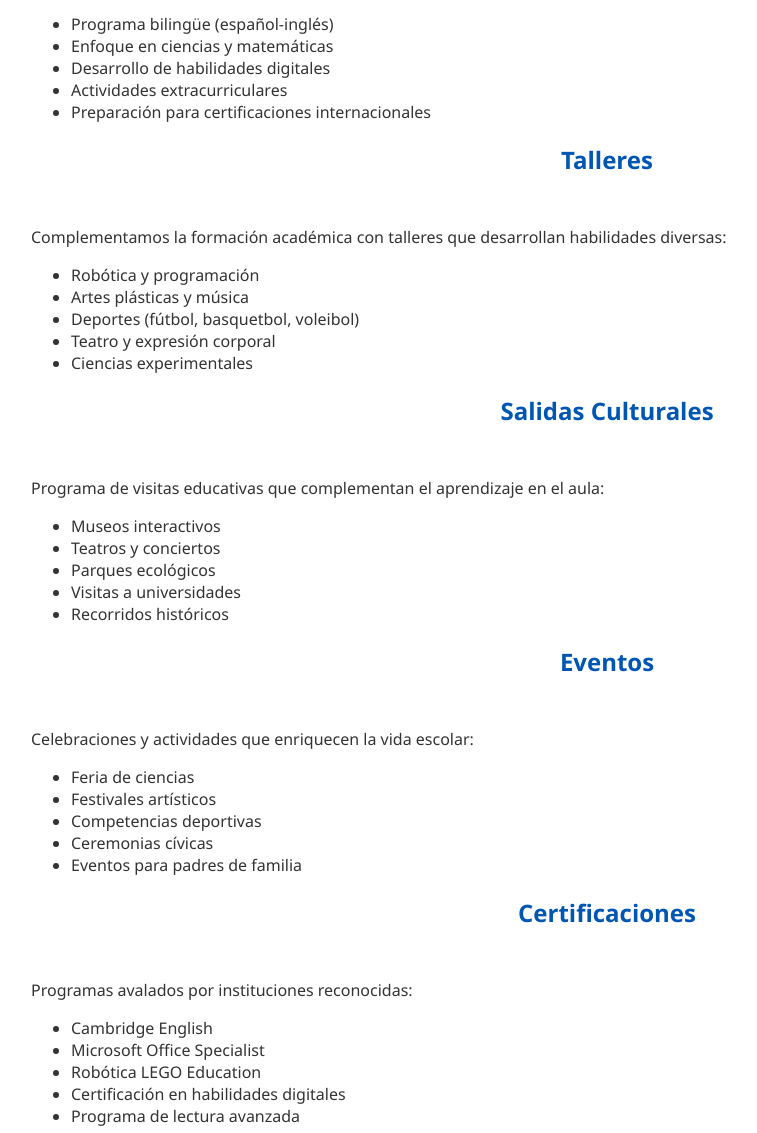
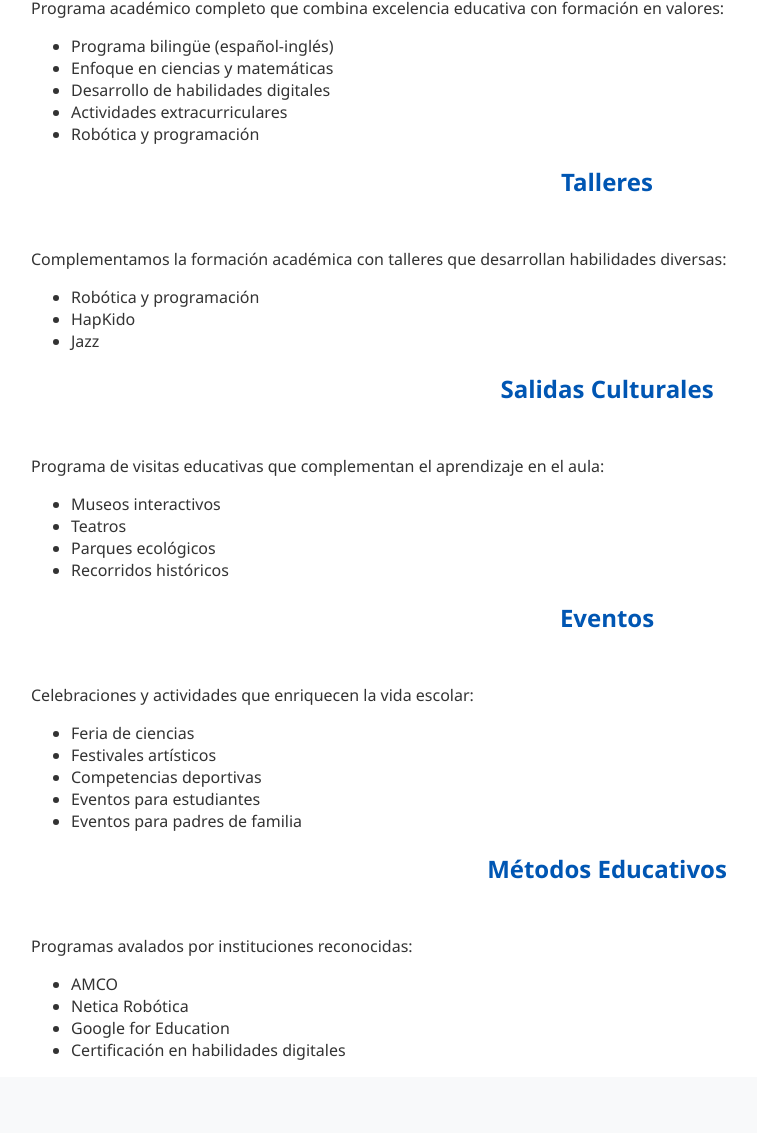
Before and after one commit to colegiotlahtoani/web, a plain HTML site: page index.html in a window 1280 px wide. Shown: the part 2299-3432 px from the top of the page, without its empty margins (33-790 px from the left). Drawn offline with Linux system fonts and the light colour scheme.

Commit message:
Update index.html

```diff
--- a/index.html
+++ b/index.html
@@ -556,7 +556,7 @@
             <h2 class="section-title">Nosotros</h2>
             <div class="about-content">
                 <h3>Misión</h3>
-                <p>Formar individuos íntegros, críticos y creativos mediante una educación de excelencia basada en valores, que les permita enfrentar los retos del mundo actual.</p>
+                <p>Formar individuos íntegros, críticos y creativos mediante una educación de excelencia basada en valores e innovación, que les permita enfrentar los retos del mundo actual.</p>
 
                 <h3>Visión</h3>
                 <p>Ser reconocidos como una institución líder en educación integral, innovadora y comprometida con el desarrollo de nuestra comunidad.</p>
@@ -585,6 +585,7 @@
                     <li>Iniciación a la lectoescritura</li>
                     <li>Estimulación temprana</li>
                     <li>Actividades artísticas y deportivas</li>
+                    <li>Robótica y programación</li>
                 </ul>
             </div>
         </div>
@@ -601,7 +602,7 @@
                     <li>Enfoque en ciencias y matemáticas</li>
                     <li>Desarrollo de habilidades digitales</li>
                     <li>Actividades extracurriculares</li>
-                    <li>Preparación para certificaciones internacionales</li>
+                     <li>Robótica y programación</li>
                 </ul>
             </div>
         </div>
@@ -615,10 +616,9 @@
                 <p>Complementamos la formación académica con talleres que desarrollan habilidades diversas:</p>
                 <ul>
                     <li>Robótica y programación</li>
-                    <li>Artes plásticas y música</li>
-                    <li>Deportes (fútbol, basquetbol, voleibol)</li>
-                    <li>Teatro y expresión corporal</li>
-                    <li>Ciencias experimentales</li>
+                    <li>HapKido</li>
+                    <li>Jazz</li>
+
                 </ul>
             </div>
         </div>
@@ -632,9 +632,9 @@
                 <p>Programa de visitas educativas que complementan el aprendizaje en el aula:</p>
                 <ul>
                     <li>Museos interactivos</li>
-                    <li>Teatros y conciertos</li>
+                    <li>Teatros</li>
                     <li>Parques ecológicos</li>
-                    <li>Visitas a universidades</li>
+
                     <li>Recorridos históricos</li>
                 </ul>
             </div>
@@ -651,7 +651,7 @@
                     <li>Feria de ciencias</li>
                     <li>Festivales artísticos</li>
                     <li>Competencias deportivas</li>
-                    <li>Ceremonias cívicas</li>
+                    <li>Eventos para estudiantes</li>
                     <li>Eventos para padres de familia</li>
                 </ul>
             </div>
@@ -661,15 +661,15 @@
     <!-- Certificaciones -->
     <section class="oferta-section" id="certificaciones">
         <div class="container">
-            <h2 class="section-title">Certificaciones</h2>
+            <h2 class="section-title">Métodos Educativos</h2>
             <div class="oferta-content">
                 <p>Programas avalados por instituciones reconocidas:</p>
                 <ul>
-                    <li>Cambridge English</li>
-                    <li>Microsoft Office Specialist</li>
-                    <li>Robótica LEGO Education</li>
+                    <li>AMCO</li>
+                    <li>Netica Robótica</li>
+                    <li>Google for Education</li>
                     <li>Certificación en habilidades digitales</li>
-                    <li>Programa de lectura avanzada</li>
+
                 </ul>
             </div>
         </div>
@@ -758,8 +758,8 @@
                     <p>Sistema en línea para tareas, calificaciones y comunicación entre escuela, alumnos y padres.</p>
                 </div>
                 <div class="tech-card">
-                    <h3>Realidad Aumentada</h3>
-                    <p>Implementación de tecnología AR para hacer más interactivas las clases de ciencias e historia.</p>
+                    <h3>Aprendizaje Inmersivo Digital</h3>
+                    <p>Uso de realidad aumentada, virtual y simulaciones 3D para aprender explorando y manipulando contenidos educativos de forma interactiva.</p>
                 </div>
             </div>
         </div>
@@ -903,4 +903,4 @@
         });
     </script>
 </body>
-</html>
+</html>x
```
